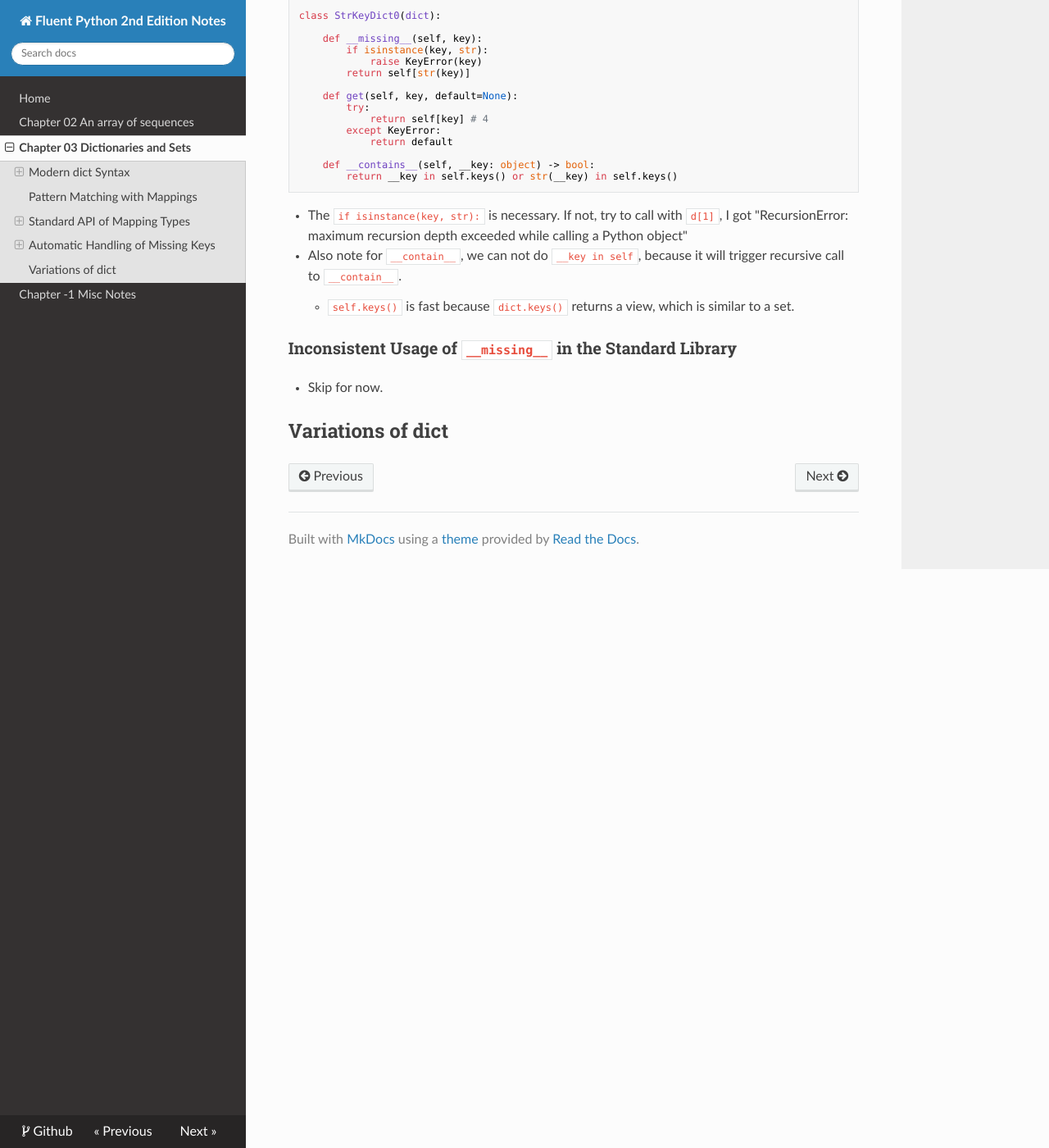
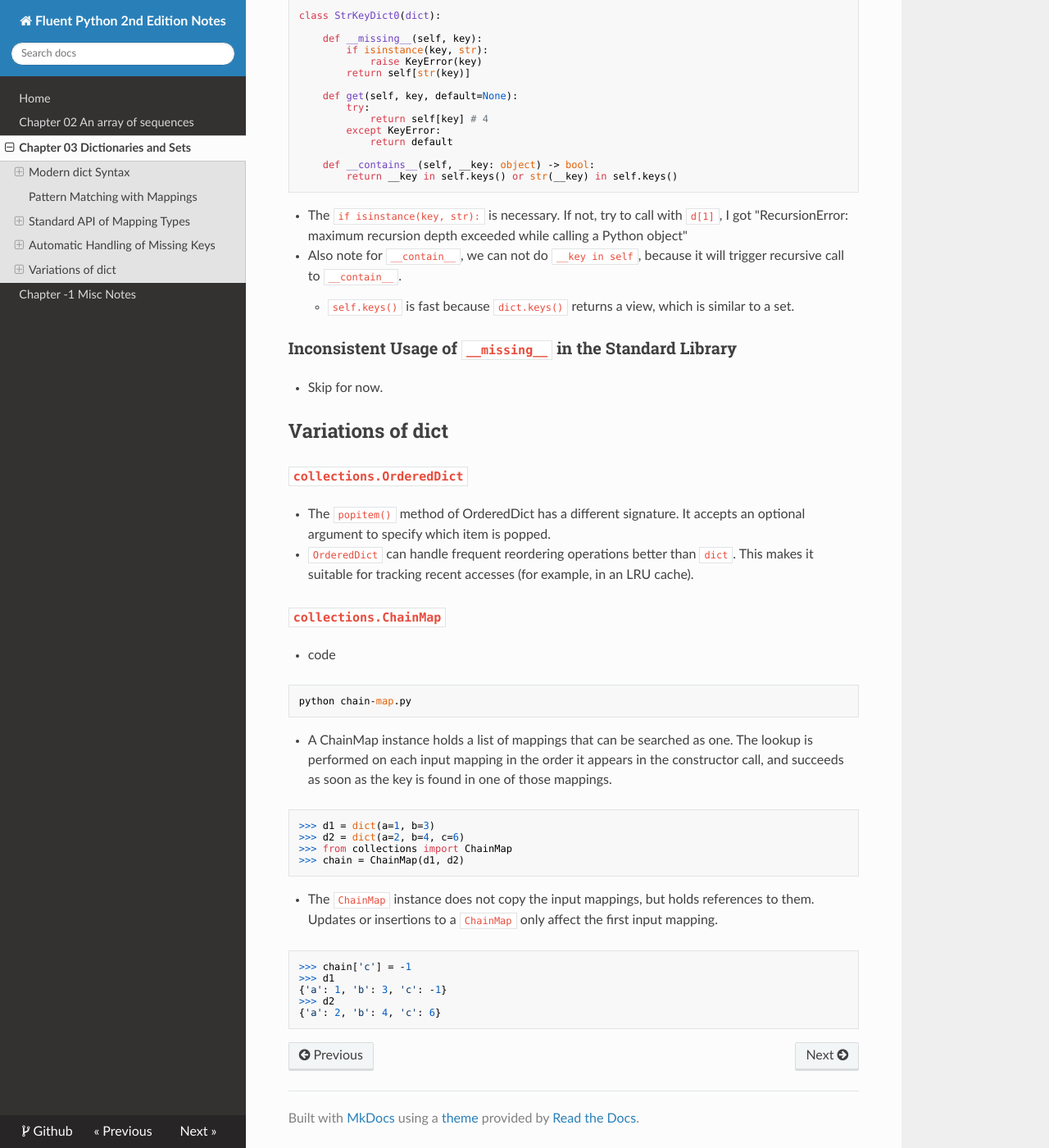
Before and after one commit to eroicaleo/fluent-python-2nd-notes, an MkDocs documentation site: the page built from docs/ch03.md, in a window 1280 px wide and 1400 px high, scrolled down 6411 px. Shown: the whole window at 82% size. Built offline with MkDocs 1.6.1, drawn with Linux system fonts in a browser that asks for light colours; nearby versions of some CDN libraries.

Commit message:
updates ch03 chain map

````diff
--- a/docs/ch03.md
+++ b/docs/ch03.md
@@ -311,3 +311,34 @@ class StrKeyDict0(dict):
 * Skip for now.
 
 ## Variations of dict
+
+### `collections.OrderedDict`
+
+* The `popitem()` method of OrderedDict has a different signature. It accepts an optional argument to specify which item is popped.
+* `OrderedDict` can handle frequent reordering operations better than `dict`. This makes it suitable for tracking recent accesses (for example, in an LRU cache).
+
+### `collections.ChainMap`
+
+* code
+
+```python
+python chain-map.py
+```
+
+* A ChainMap instance holds a list of mappings that can be searched as one. The lookup is performed on each input mapping in the order it appears in the constructor call, and succeeds as soon as the key is found in one of those mappings.
+
+```python
+>>> d1 = dict(a=1, b=3)
+>>> d2 = dict(a=2, b=4, c=6)
+>>> from collections import ChainMap
+>>> chain = ChainMap(d1, d2)
+```
+* The `ChainMap` instance does not copy the input mappings, but holds references to them. Updates or insertions to a `ChainMap` only affect the first input mapping.
+
+```python
+>>> chain['c'] = -1
+>>> d1
+{'a': 1, 'b': 3, 'c': -1}
+>>> d2
+{'a': 2, 'b': 4, 'c': 6}
+```
````
Also changed, not shown: 1 other file.
